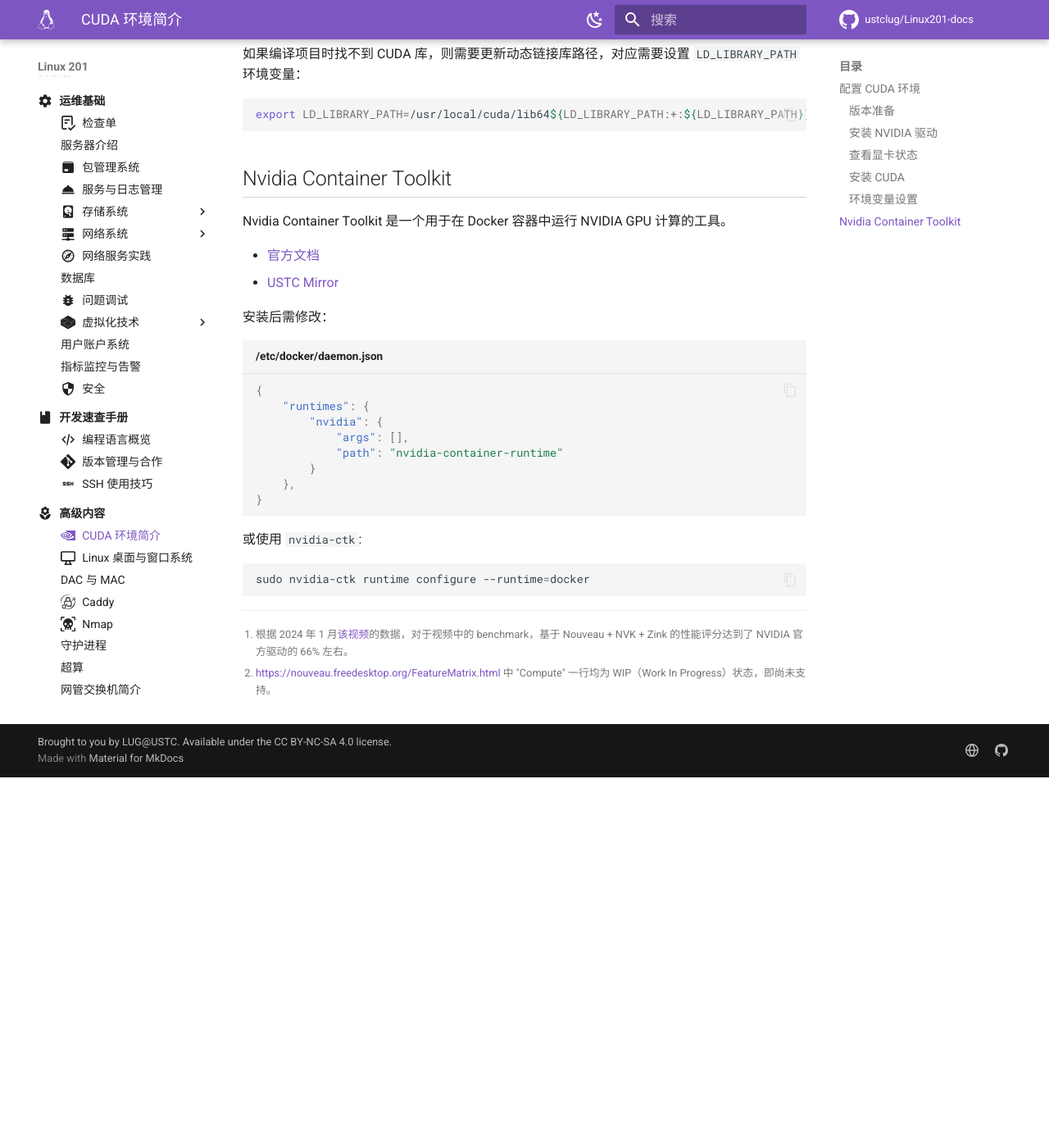
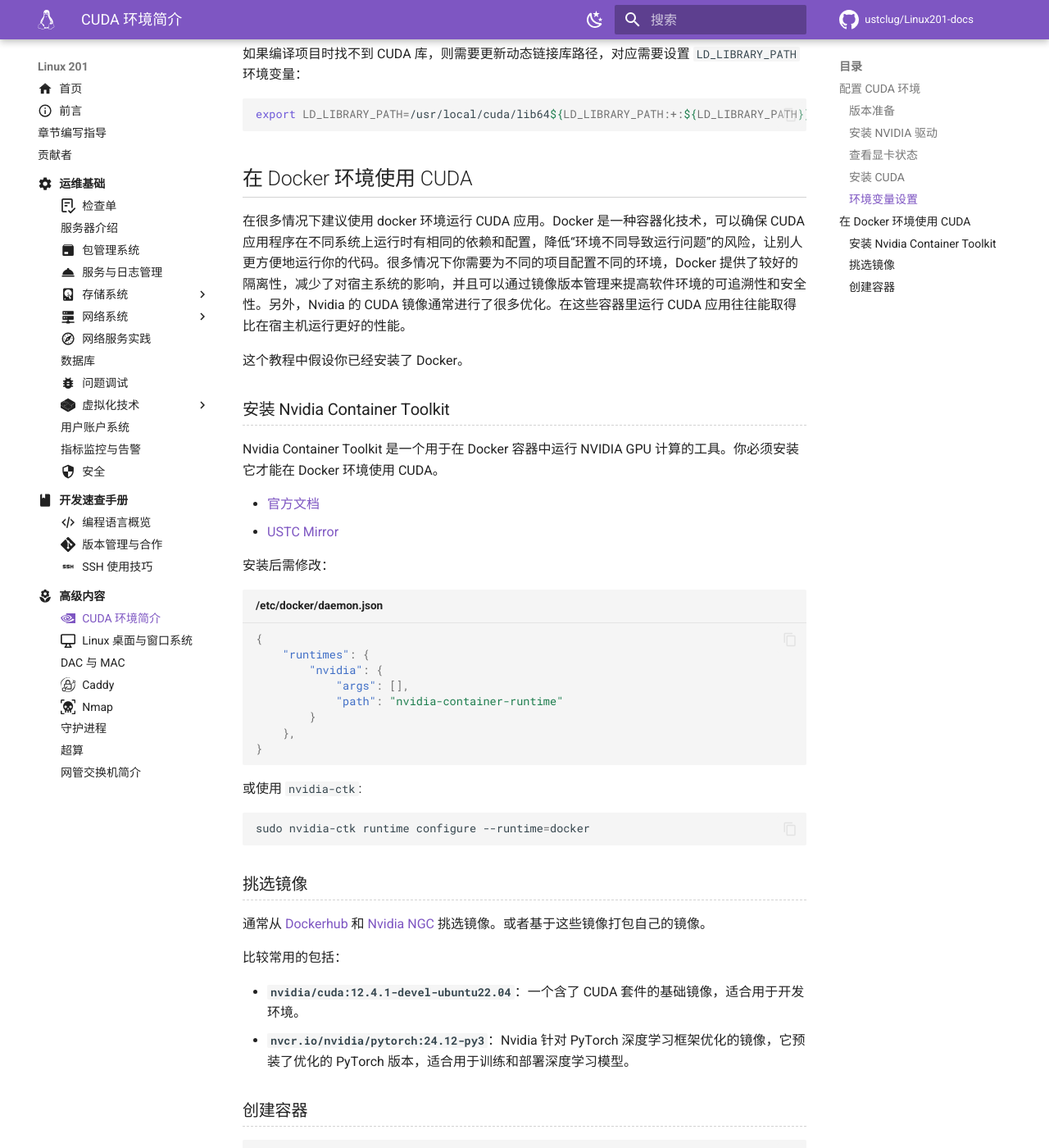
Before and after one commit to ustclug/Linux201-docs, an MkDocs documentation site: the page built from docs/advanced/cuda.md, in a window 1280 px wide and 1400 px high, scrolled down 4464 px. Shown: the whole window at 82% size. Built offline with MkDocs 1.6.1 and Material for MkDocs 9.7.7, drawn with Linux system fonts in a browser that asks for light colours; comment, search, counter and statistics services are not loaded; before the commit the page ends 5412 px from its top, so only the background shows below that; some of the changed text lies outside the part shown.

Commit message:
advanced/cuda: Add Docker guide

````diff
--- a/docs/advanced/cuda.md
+++ b/docs/advanced/cuda.md
@@ -144,9 +144,15 @@
 export LD_LIBRARY_PATH=/usr/local/cuda/lib64${LD_LIBRARY_PATH:+:${LD_LIBRARY_PATH}}
 ```
 
-## Nvidia Container Toolkit
+## 在 Docker 环境使用 CUDA
 
-Nvidia Container Toolkit 是一个用于在 Docker 容器中运行 NVIDIA GPU 计算的工具。
+在很多情况下建议使用 docker 环境运行 CUDA 应用。Docker 是一种容器化技术，可以确保 CUDA 应用程序在不同系统上运行时有相同的依赖和配置，降低“环境不同导致运行问题”的风险，让别人更方便地运行你的代码。很多情况下你需要为不同的项目配置不同的环境，Docker 提供了较好的隔离性，减少了对宿主系统的影响，并且可以通过镜像版本管理来提高软件环境的可追溯性和安全性。另外，Nvidia 的 CUDA 镜像通常进行了很多优化。在这些容器里运行 CUDA 应用往往能取得比在宿主机运行更好的性能。
+
+这个教程中假设你已经安装了 Docker。
+
+### 安装 Nvidia Container Toolkit
+
+Nvidia Container Toolkit 是一个用于在 Docker 容器中运行 NVIDIA GPU 计算的工具。你必须安装它才能在 Docker 环境使用 CUDA。
 
 - [官方文档](https://docs.nvidia.com/datacenter/cloud-native/container-toolkit/latest/install-guide.html)
 - [USTC Mirror](https://mirrors.ustc.edu.cn/help/libnvidia-container.html)
@@ -169,3 +175,26 @@
 ```shell
 sudo nvidia-ctk runtime configure --runtime=docker
 ```
+
+### 挑选镜像
+
+通常从 [Dockerhub](https://hub.docker.com/r/nvidia/cuda/tags) 和 [Nvidia NGC](https://catalog.ngc.nvidia.com/containers) 挑选镜像。或者基于这些镜像打包自己的镜像。
+
+比较常用的包括：
+
+- **`nvidia/cuda:12.4.1-devel-ubuntu22.04`**：一个含了 CUDA 套件的基础镜像，适合用于开发环境。
+- **`nvcr.io/nvidia/pytorch:24.12-py3`**：Nvidia 针对 PyTorch 深度学习框架优化的镜像，它预装了优化的 PyTorch 版本，适合用于训练和部署深度学习模型。
+
+### 创建容器
+
+```shell
+CONTAINER_NAME=cuda_container
+IMAGE=nvidia/cuda:12.4.1-devel-ubuntu22.04
+docker run -d --name ${CONTAINER_NAME} --gpus all --ipc=host -it -v $(pwd):/workspace ${IMAGE}
+docker attach ${CONTAINER_NAME}
+```
+
+这段命令创建了一个名为 `cuda_container` 的后台运行（`-d`）容器，并配置其使用主机的所有 GPU 资源（`--gpus all`）。使用 `--ipc=host` 参数来共享 IPC 资源，同时将当前目录挂载到容器内的 `/workspace` 目录。
+`docker attach` 命令用于连接到该容器进行交互。
+
+你也可以使用 `--gpus device=0,1` 来指定只使用索引为 0 和 1 的显卡
````
